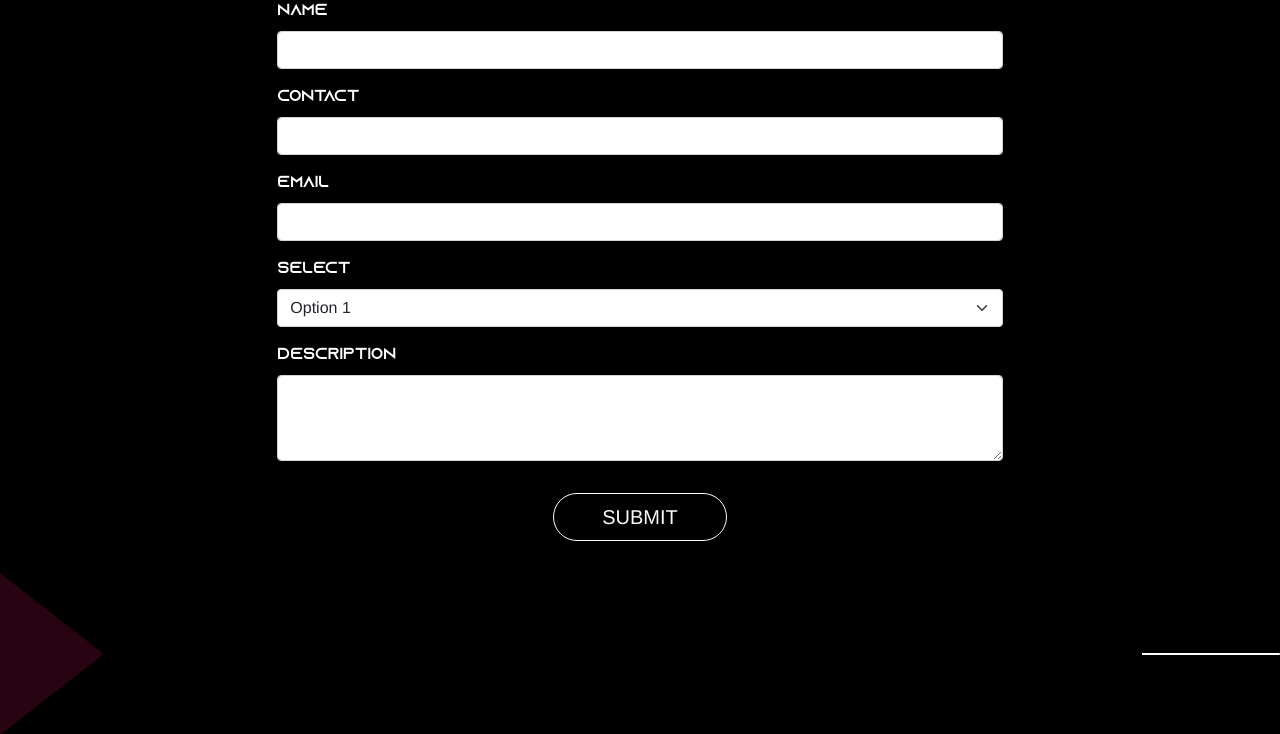
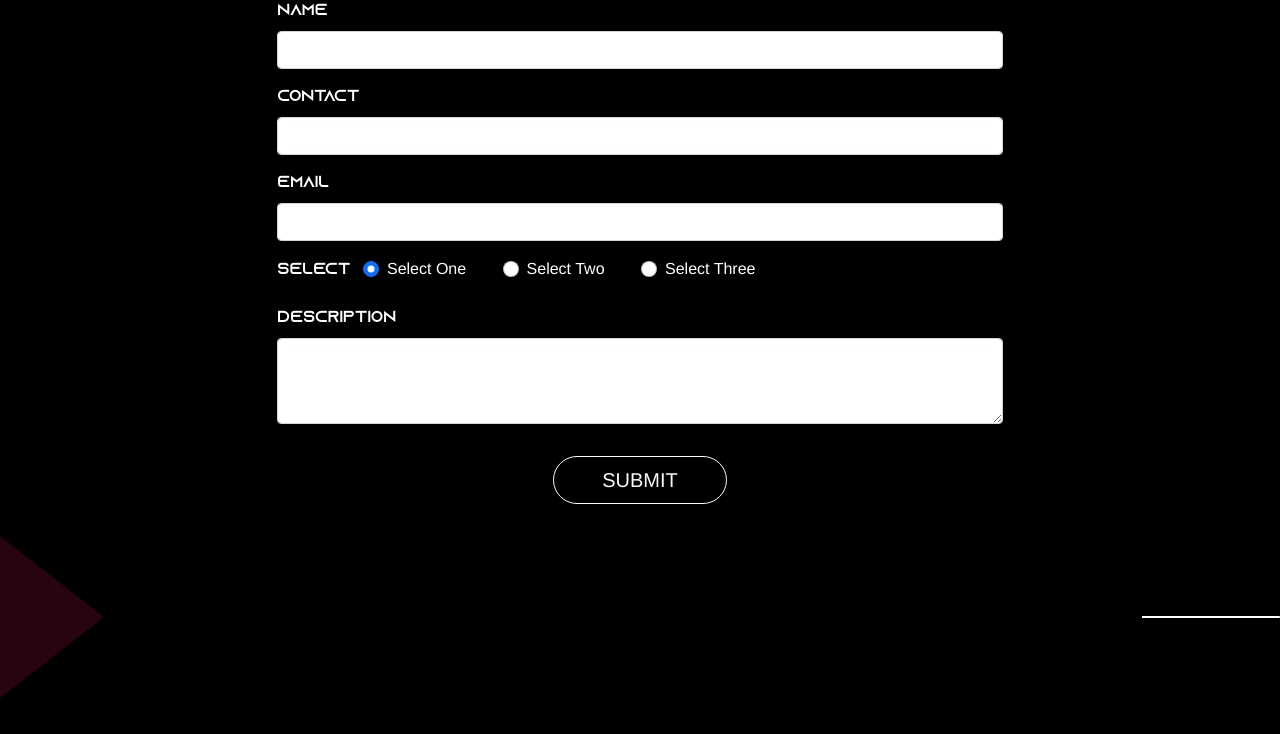
Before and after one commit to 04Vikyjangid/vishnu-viky, a PHP site: page / in a window 1280 px wide. Shown: the part 4508-5242 px from the top of the page. Run offline with PHP 8.4, Linux system fonts and the light colour scheme; some libraries are stand-ins or nearby versions.

Commit message:
index footer form updated

```diff
--- a/CSS/style.css
+++ b/CSS/style.css
@@ -1,4 +1,3 @@
-
 @font-face {
   font-family: Austhind;
   src: url("./../media/fonts/austhind/Austhind.otf") format("opentype");
@@ -37,7 +36,6 @@ section {
 .primary-blue {
   color: #00e2f9;
 }
-
 
 /* index page first section css start */
 
@@ -107,7 +105,8 @@ section {
 }
 
 .ff-philosopher {
-    font-family: Philosopher, Helvetica, "Trebuchet MS", Verdana, Arial, sans-serif;
+  font-family: Philosopher, Helvetica, "Trebuchet MS", Verdana, Arial,
+    sans-serif;
 }
 
 .ff-raleway {
@@ -179,7 +178,6 @@ section {
   height: 0.1rem;
 }
 
-
 /*
 Our expertise animation
 */
@@ -225,9 +223,7 @@ span::after {
   height: 100%;
 }
 
-
 /*----- button 3 -----*/
-
 
 /*----- button 3 -----*/
 
@@ -270,7 +266,6 @@ span::after {
 .magic-border:hover span::before {
   transition-delay: 0.6s;
 }
-
 
 /*
 About
@@ -378,3 +373,14 @@ About
     display: none;
   }
 }
+
+.footer-radio-inline {
+  display: inline-block;
+  margin-right: 2rem;
+}
+
+@media screen and (max-width: 992px) {
+  .w-radio-100 {
+    width: 100%;
+  }
+}
--- a/index.php
+++ b/index.php
@@ -38,7 +38,8 @@ include('stickyform.php');
 
     <div class="d-none d-md-block">
         <div class="d-flex justify-content-between align-items-center my-3">
-            <img src="./media/images/home-grey-triangle-left.png" alt="home-grey-triangle-left" class="home-our-expertise-triangle">
+            <img src="./media/images/home-grey-triangle-left.png" alt="home-grey-triangle-left"
+                class="home-our-expertise-triangle">
             <img src="./media/images/home-digitalPatner-line.png" alt="home-digitalPatner-line" class="home-line">
         </div>
     </div>
@@ -105,7 +106,8 @@ include('stickyform.php');
                 </span>
             </div>
         </div>
-        <div class="text-center mt-4"> <button type="button" class="btn btn-outline-light text-uppercase btn-lg rounded-pill fw-bold">Get a quote</button></div>
+        <div class="text-center mt-4"> <button type="button"
+                class="btn btn-outline-light text-uppercase btn-lg rounded-pill fw-bold">Get a quote</button></div>
     </div>
 </section>
 
@@ -134,7 +136,8 @@ include('stickyform.php');
             </div>
             <div class="col-sm-12 col-lg-7">
 
-                <p class="h4p5 ff-raleway" data-scrollreveal="enter top over 1s after 0.1s" data-sr-init="true" data-sr-complete="true">LinkUs Is central India's Leading RPO & Digital Solution agency
+                <p class="h4p5 ff-raleway" data-scrollreveal="enter top over 1s after 0.1s" data-sr-init="true"
+                    data-sr-complete="true">LinkUs Is central India's Leading RPO & Digital Solution agency
                     empowering
                     clients with
                     variety of
@@ -144,7 +147,8 @@ include('stickyform.php');
                     cost by our dedicated, scalable and customized recruitment process outsourcing & managed digital
                     solutions.
                 </p>
-                <p class="h4p5 ff-raleway" data-scrollreveal="enter top over 1s after 0.1s" data-sr-init="true" data-sr-complete="true">We oversee complex ability procurement programs through a consistent
+                <p class="h4p5 ff-raleway" data-scrollreveal="enter top over 1s after 0.1s" data-sr-init="true"
+                    data-sr-complete="true">We oversee complex ability procurement programs through a consistent
                     equilibrium of
                     predominant
                     innovation and demonstrated human expertise that provides an edge in todays cutthroat business
@@ -278,19 +282,41 @@ include('stickyform.php');
                         <label for="email-input" class="form-label ff-azonix">Email</label>
                         <input type="email" class="form-control" id="email-input">
                     </div>
+
                     <div class="mb-3 text-start">
-                        <label for="select-input" class="form-label ff-azonix">Select</label>
-                        <select id="select-input" class="form-select">
-                            <option>Option 1</option>
-                            <option>Option 2</option>
-                            <option>Option 3</option>
-                        </select>
+                        <label for="radio-input" class="form-label ff-azonix w-radio-100">Select</label>
+
+
+
+
+                        <div class="form-check footer-radio-inline ms-2">
+                            <input class="form-check-input" type="radio" name="select1" id="select1" value="select1"
+                                checked>
+                            <label class="form-check-label" for="select1">
+                                Select One
+                            </label>
+                        </div>
+                        <div class="form-check footer-radio-inline">
+                            <input class="form-check-input" type="radio" name="select2" id="select2" value="select2">
+                            <label class="form-check-label" for="select2">
+                                Select Two
+                            </label>
+                        </div>
+
+                        <div class="form-check footer-radio-inline">
+                            <input class="form-check-input" type="radio" name="select3" id="select3" value="select3">
+                            <label class="form-check-label" for="select3">
+                                Select Three
+                            </label>
+                        </div>
+
                     </div>
                     <div class="mb-3 text-start">
-                        <label for="exampleInputPassword1" class="form-label ff-azonix">Description</label>
-                        <textarea class="form-control" id="exampleFormControlTextarea1" rows="3"></textarea>
+                        <label for="description-input" class="form-label ff-azonix">Description</label>
+                        <textarea class="form-control" id="description-input" rows="3"></textarea>
                     </div>
-                    <button type="submit" class="btn btn-outline-light btn-lg rounded-pill px-5 mx-4 mt-3 text-uppercase">Submit</button>
+                    <button type="submit"
+                        class="btn btn-outline-light btn-lg rounded-pill px-5 mx-4 mt-3 text-uppercase">Submit</button>
                 </form>
             </div>
         </div>
@@ -310,8 +336,10 @@ include('stickyform.php');
                 Our Digital Patner
             </p>
             <div class="d-flex justify-content-center">
-                <img src="media\images\home-digitalPatner-inchToMilez.png" alt="explore horizons banner" class="w-100 d-block d-md-none">
-                <img src="media\images\home-digitalPatner-inchToMilez.png" alt="explore horizons banner" class="w-35 d-none d-md-block">
+                <img src="media\images\home-digitalPatner-inchToMilez.png" alt="explore horizons banner"
+                    class="w-100 d-block d-md-none">
+                <img src="media\images\home-digitalPatner-inchToMilez.png" alt="explore horizons banner"
+                    class="w-35 d-none d-md-block">
             </div>
         </div>
         <div id="social" class="mt-5">
@@ -324,10 +352,14 @@ include('stickyform.php');
             </div>
             <div class="row">
                 <div class="col-12">
-                    <img src="./media/images/home-digitalPatner-socialIcon-1.png" alt="social icon" class="social-icon m-1">
-                    <img src="./media/images/home-digitalPatner-socialIcon-2.png" alt="social icon" class="social-icon m-1">
-                    <img src="./media/images/home-digitalPatner-socialIcon-3.png" alt="social icon" class="social-icon m-1">
-                    <img src="./media/images/home-digitalPatner-socialIcon-4.png" alt="social icon" class="social-icon m-1">
+                    <img src="./media/images/home-digitalPatner-socialIcon-1.png" alt="social icon"
+                        class="social-icon m-1">
+                    <img src="./media/images/home-digitalPatner-socialIcon-2.png" alt="social icon"
+                        class="social-icon m-1">
+                    <img src="./media/images/home-digitalPatner-socialIcon-3.png" alt="social icon"
+                        class="social-icon m-1">
+                    <img src="./media/images/home-digitalPatner-socialIcon-4.png" alt="social icon"
+                        class="social-icon m-1">
                 </div>
             </div>
         </div>
```
Lines whose indentation alone changed are shown as unchanged.
